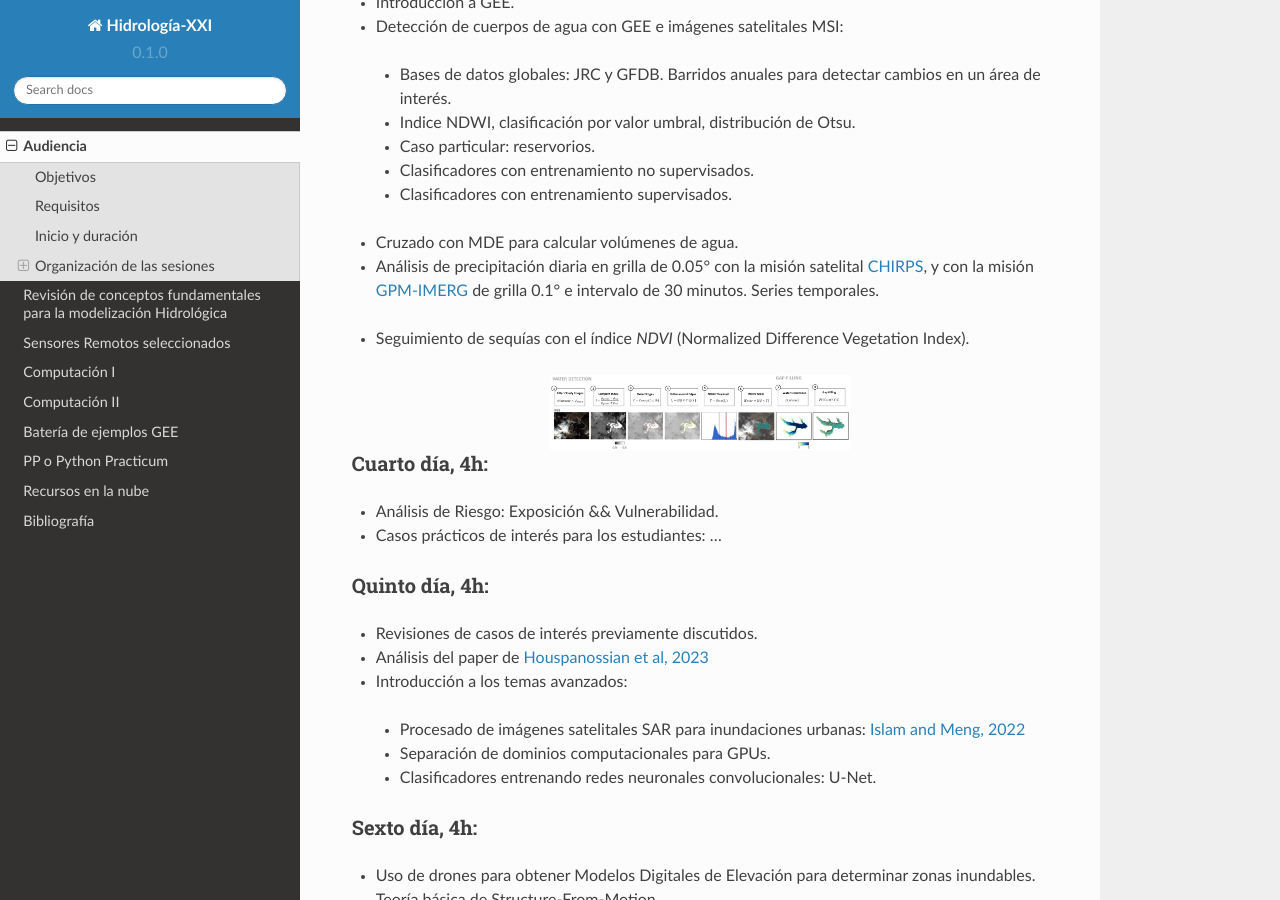
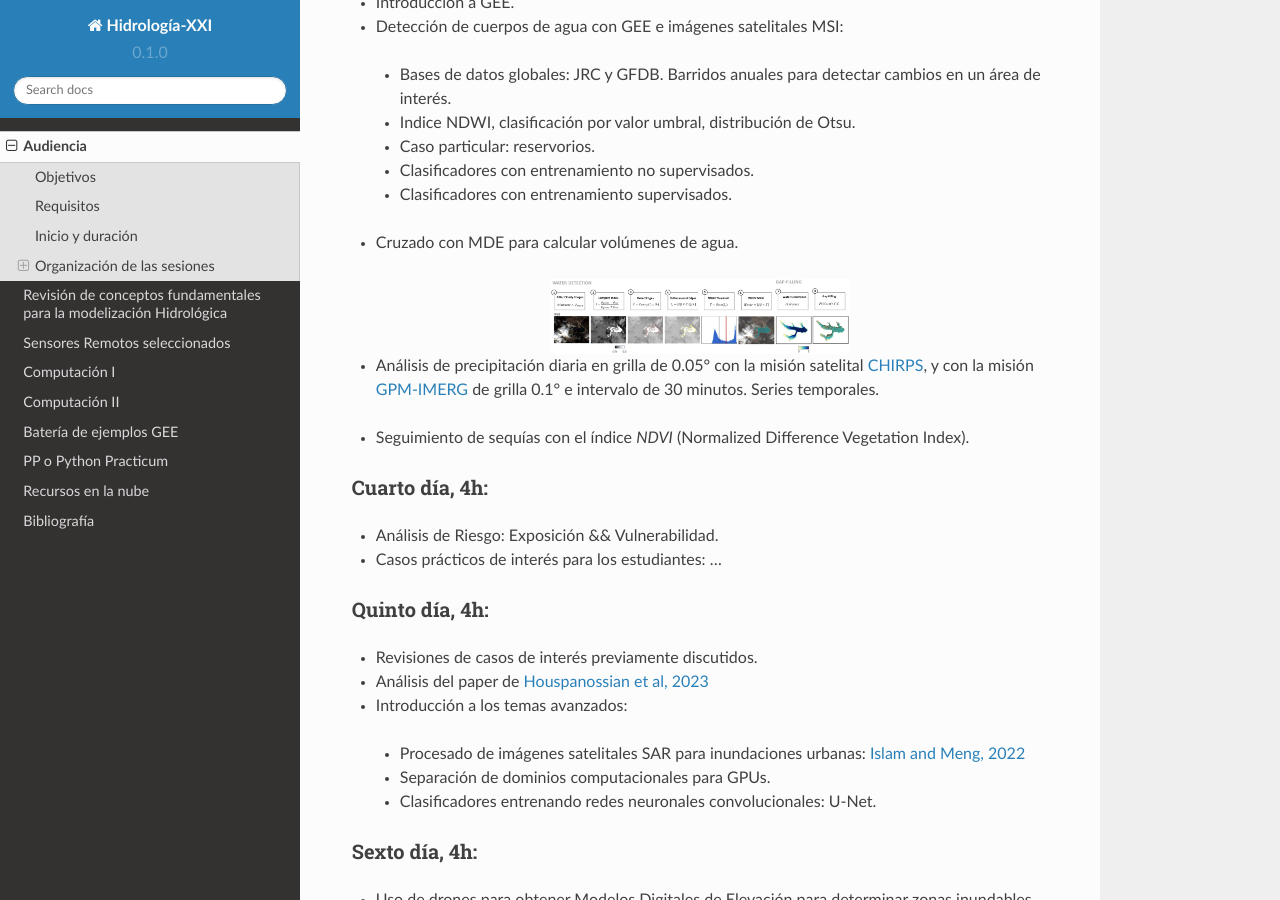
Before and after one commit to ivillamadrid/HidrologiaXXI, a Sphinx documentation site: the page built from docs/source/audiencia.rst, in a window 1280 px wide and 900 px high, scrolled down 1516 px. Built offline with Sphinx 7.4.7 and the Read the Docs theme 2.0.0, drawn with Linux system fonts in a browser that asks for light colours.

Commit message:
Update audiencia.rst

```diff
--- a/docs/source/audiencia.rst
+++ b/docs/source/audiencia.rst
@@ -61,6 +61,12 @@ Días 2º-3º, 8h:
  * Clasificadores con entrenamiento no supervisados.
  * Clasificadores con entrenamiento supervisados.
 * Cruzado con MDE para calcular volúmenes de agua.
+
+.. image:: ./Pics/Steps_Donchyts_2023.png
+  :width: 300
+  :alt: Steps_World-Watch
+  :align: center
+
 * Análisis de precipitación diaria en grilla de 0.05° con la misión satelital `CHIRPS`_, y con la misión `GPM-IMERG`_ de grilla 0.1° e intervalo de 30 minutos. Series temporales.
 
 .. _CHIRPS: https://developers.google.com/earth-engine/datasets/catalog/UCSB-CHG_CHIRPS_DAILY
@@ -69,10 +75,6 @@ Días 2º-3º, 8h:
 
 * Seguimiento de sequías con el índice *NDVI* (Normalized Difference Vegetation Index).
 
-.. image:: ./Pics/Steps_Donchyts_2023.png
-  :width: 300
-  :alt: Steps_World-Watch
-  :align: center
 
 Cuarto día, 4h:
 ***************
```
